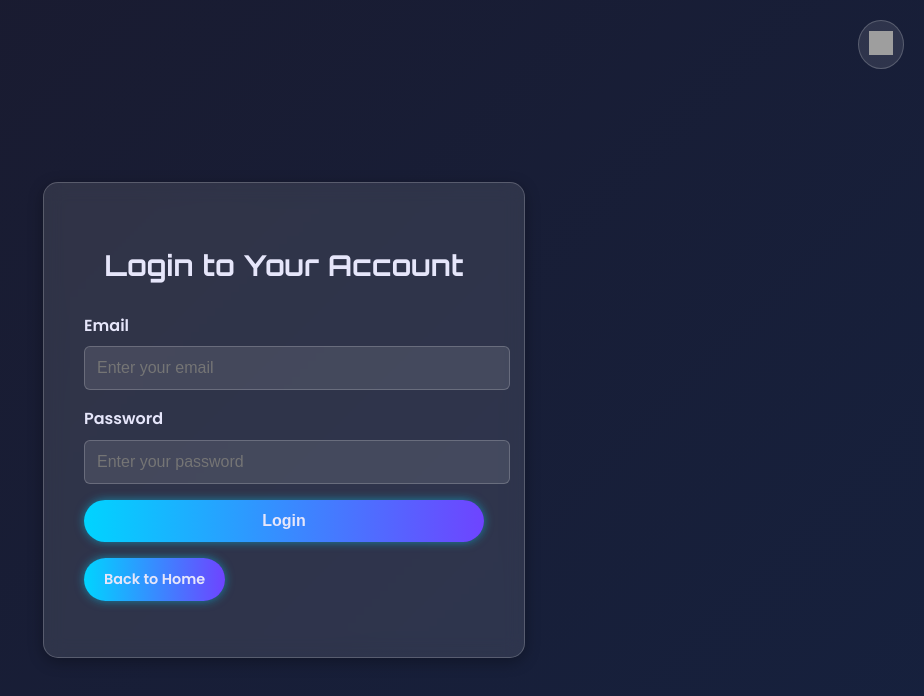
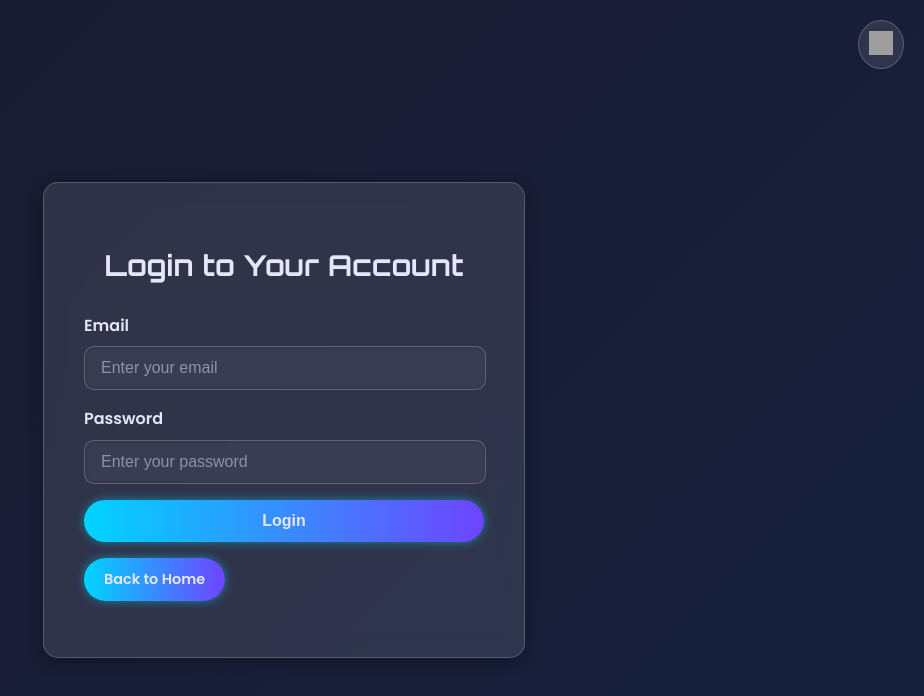
Before and after one commit to JoHnTY-AFK/IERG4210, a website: page login.html in a window 1280 px wide. Shown: the whole page, without its empty margins (356-1280 px from the left). Drawn offline with nearby package versions, Linux system fonts and the light colour scheme; no server answers; grey boxes are pictures that could not be loaded.

Commit message:
Add files via upload

```diff
--- a/styles/admin.css
+++ b/styles/admin.css
@@ -7,7 +7,7 @@
   --secondary-bg: #16213E;
   --accent-color: #00D4FF;
   --highlight-color: #6E44FF;
-  --text-color: #E6E6FA;
+  --text-color: #F5F5F5; /* Changed for better visibility in dark mode */
   --card-bg: rgba(255, 255, 255, 0.1);
   --card-border: rgba(255, 255, 255, 0.2);
   --glow-color: rgba(0, 212, 255, 0.5);
--- a/styles/main.css
+++ b/styles/main.css
@@ -50,12 +50,13 @@ body {
   border-radius: 50%;
   padding: 10px;
   cursor: pointer;
-  z-index: 1000;
+  z-index: 2000; /* Increased z-index to ensure it's above the header */
   transition: var(--transition);
 }
 
 .theme-toggle:hover {
   box-shadow: 0 0 10px var(--glow-color);
+  transform: scale(1.1); /* Added subtle scale effect on hover */
 }
 
 .theme-toggle img {
@@ -538,22 +539,28 @@ header nav ul li a:hover {
 
 .login-container input[type="email"],
 .login-container input[type="password"] {
-  width: 100%;
-  padding: 12px;
+  width: calc(100% - 2rem); /* Adjusted to extend closer to the right side */
+  padding: 12px 16px; /* Increased padding for better appearance */
   margin-bottom: 1rem;
   border: 1px solid var(--card-border);
-  border-radius: 6px;
+  border-radius: 10px; /* Slightly more rounded corners */
   font-size: 1rem;
-  background: var(--card-bg);
+  background: rgba(255, 255, 255, 0.05); /* More translucent background */
   color: var(--text-color);
   transition: var(--transition);
+  box-shadow: inset 0 0 5px rgba(0, 0, 0, 0.2); /* Subtle inner shadow */
 }
 
 .login-container input[type="email"]:focus,
 .login-container input[type="password"]:focus {
   border-color: var(--accent-color);
-  box-shadow: 0 0 5px var(--glow-color);
+  box-shadow: 0 0 8px var(--glow-color);
   outline: none;
+}
+
+.login-container input[type="email"]::placeholder,
+.login-container input[type="password"]::placeholder {
+  color: rgba(230, 230, 250, 0.5); /* Lighter placeholder text */
 }
 
 .login-container button[type="submit"] {
```
